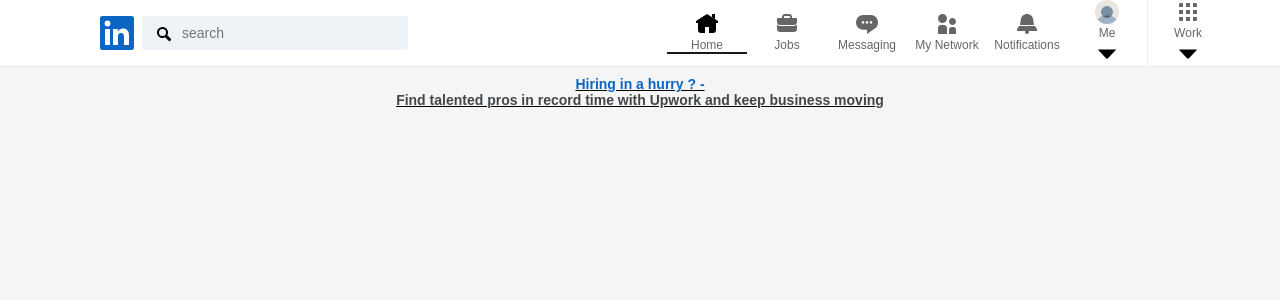
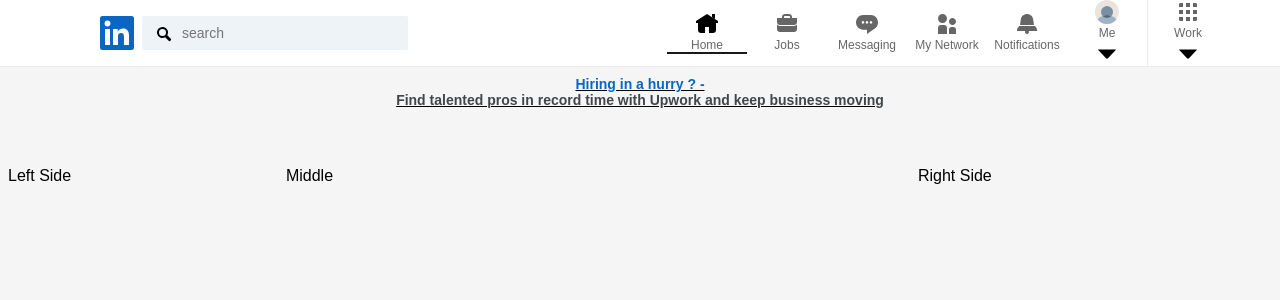
Before and after one commit to asmatar/linkedin-clone, a React (Create React App) app: page /home in a window 1280 px wide. Shown: the top 300 px of the page. Built offline with nearby package versions, Linux system fonts and the light colour scheme.

Commit message:
setp up grid and flex

```diff
--- a/src/components/Home.js
+++ b/src/components/Home.js
@@ -11,6 +11,13 @@
                     <p>Find talented pros in record time with Upwork and keep business moving</p>
                 </h5>
             </Section>
+
+            <Layout>
+                <div>Left Side</div>
+                <div>Middle</div>
+                <div> Right Side</div>
+            </Layout>
+
         </Container>
     )
 }
@@ -52,3 +59,17 @@
         padding: 0 5px;
     }
 `
+const Layout = styled.div`
+    display: grid;
+    grid-template-areas: 'Leftside main rightside';
+    grid-template-columns: minmax(0, 5fr) minmax(0, 12fr) minmax(300px, 7fr);
+    column-gap: 25px;
+    row-gap: 25px;
+    grid-template-rows: auto;
+    margin: 25px 0;
+    @media (max-width: 768px) {
+        display: flex;
+        flex-direction: column;
+        padding: 0 5px;
+    }
+`
```
